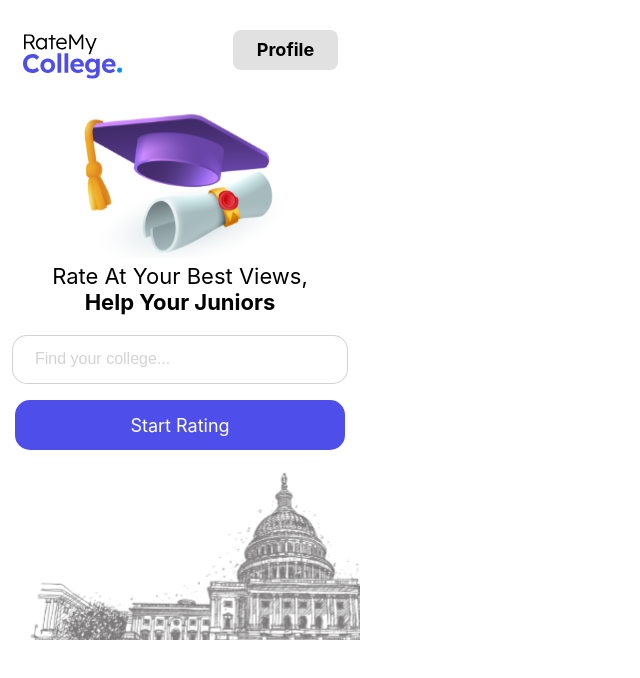
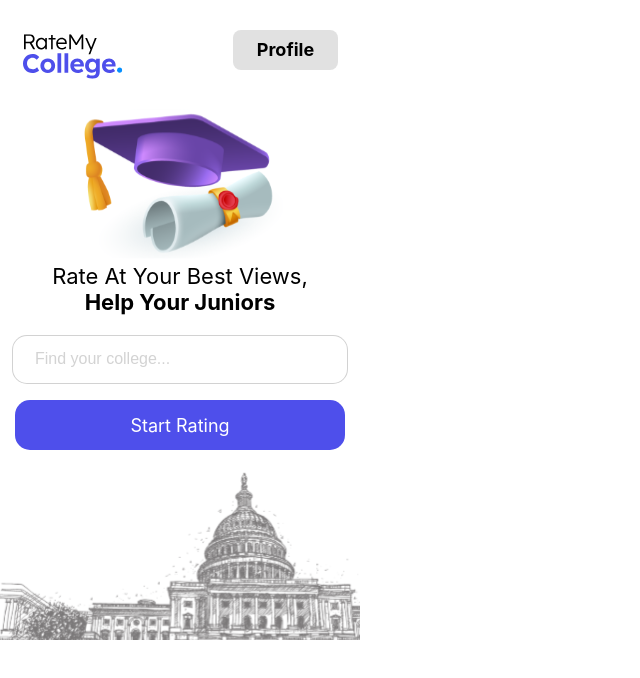
Before and after one commit to zuhakhan028/RateMyCollege, a React (Create React App) app: page / in a window 1280 px wide. Shown: the top 678 px of the page, without its empty margins (0-640 px from the left). Built offline with nearby package versions, Linux system fonts and the light colour scheme.

Commit message:
adjusted the main page background image

```diff
--- a/src/App.css
+++ b/src/App.css
@@ -6,7 +6,7 @@
 background-size: 647px 270px;
 background-repeat: no-repeat;
 background-position: bottom;
-background-position-x: -60px;
+background-position-x: -100px;
 background-position-y: 122%;
 
 
```
